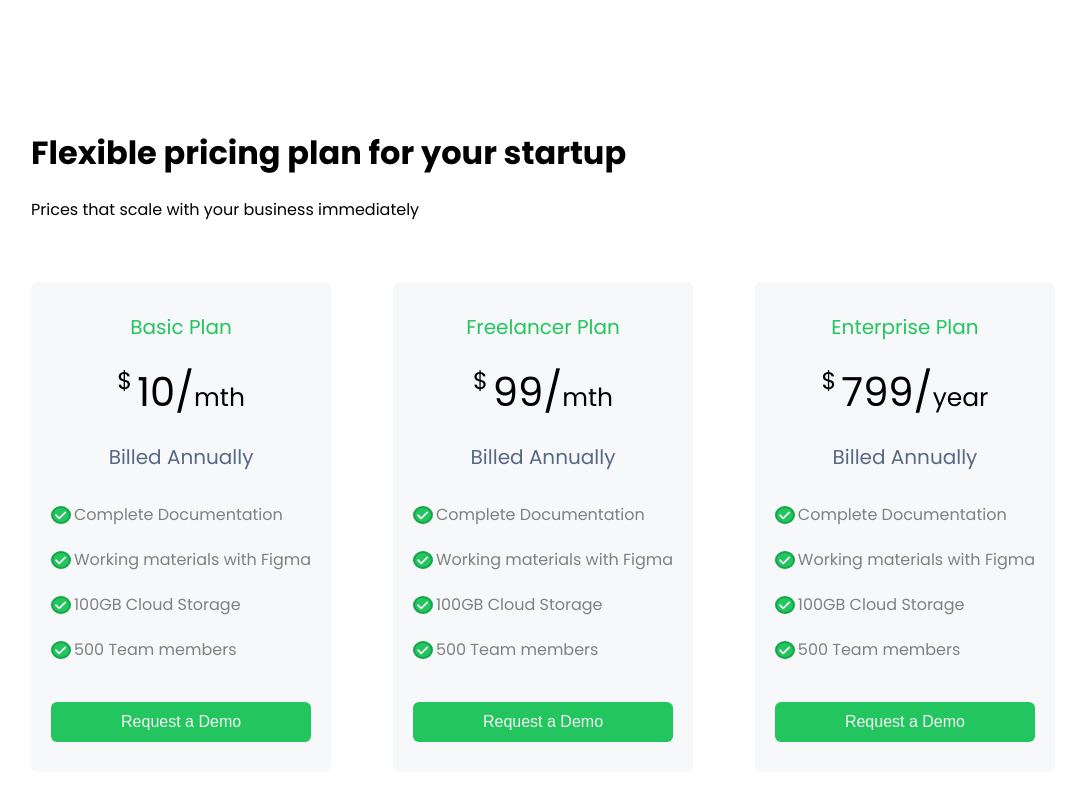
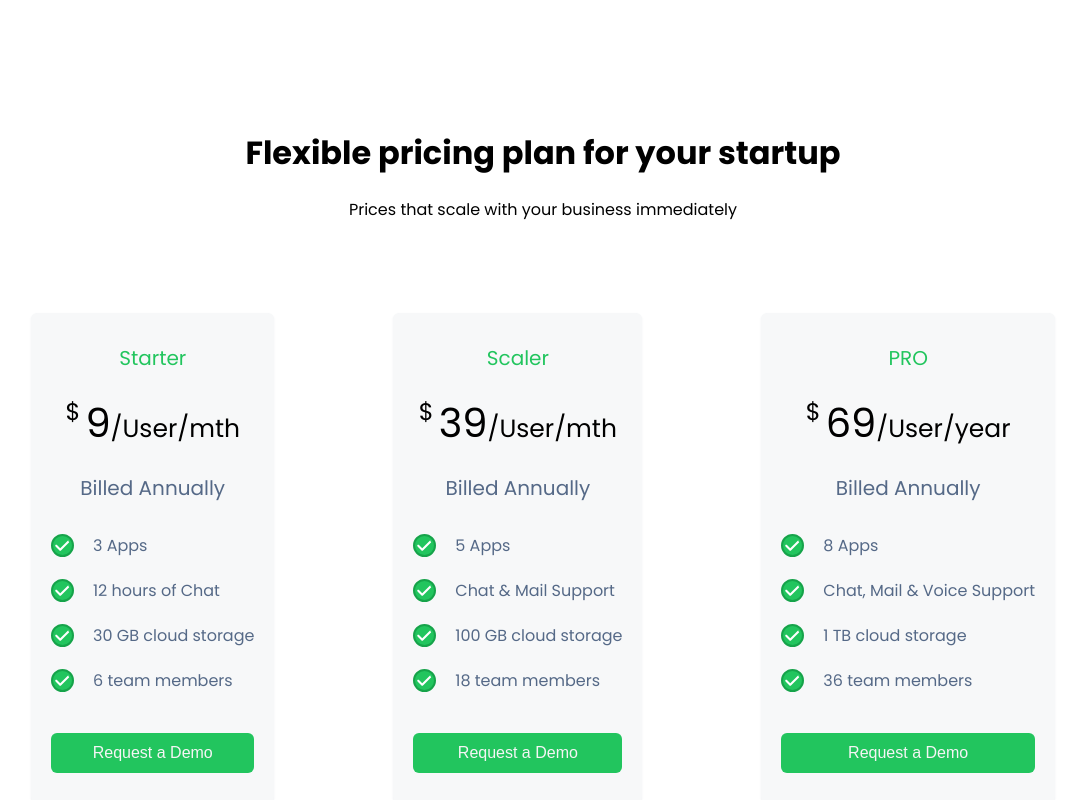
Before and after one commit to UchihaDSenju/docky-flypat, a React (Vite) app: page / in a window 1280 px wide. Shown: the part 4520-5320 px from the top of the page, without its empty margins (97-1163 px from the left). Built offline with nearby package versions, Linux system fonts and the light colour scheme.

Commit message:
pricing and application mobile-view changed

```diff
--- a/src/components/application.tsx
+++ b/src/components/application.tsx
@@ -7,7 +7,7 @@ function Application() {
   return (
     <div className='application-container'>
       <Badge content='application' />
-      <h1 style={{textAlign: 'center', marginBottom: '20px'}}>Great work starts with your app</h1>
+      <h1 style={{textAlign: 'center', marginBottom: '20px'}}>8 apps, All-in-One Suite</h1>
       <img className='hero' src={hero} alt="" />
       <p className='application-desc p-20'>Our philosophy is simple — hire a team of diverse, passionate people and foster a culture that empowers you to do you best work.</p>
       <div className="buttons">
--- a/src/components/price-card.tsx
+++ b/src/components/price-card.tsx
@@ -14,14 +14,14 @@ function PriceCard(props: Props) {
     <div className='priceTag-card'>
         <div className='priceTag-badge'><Badge content='pricing' /></div>
         <p className='card-title elem'>{props.plan}</p>
-        <h1 className='elem' ><span className='dollar'>$</span>{props.price}/<span className='planCycle'>{props.planCycle}</span></h1>
+        <h1 className='elem' ><span className='dollar'>$</span>{props.price}<span className='planCycle'>/User/{props.planCycle}</span></h1>
         <p style={{fontSize: '20px'}} className='grey-color elem p-20'>{props.billPlan}</p>
         <ul className='benefit-list elem' style={{textAlign: 'left'}}>
             {props.planBenefits.map((benefit, index) => {
                 return(
                     <li key={index} className='grey-color elem'>
                         <img src={check} alt="list decor" />
-                        {benefit}
+                        <p className='price-tag-benefit grey-color'>{benefit}</p>
                     </li>
                 )
             })}
--- a/src/components/pricing.tsx
+++ b/src/components/pricing.tsx
@@ -8,8 +8,8 @@ function Pricing() {
   return (
     <div className='pricing-container'>
       <Badge content='pricing' />
-      <h1 style={{marginBottom: '20px'}}>Flexible pricing plan for your startup</h1>
-      <p style={{marginBottom: '60px'}}>Prices that scale with your business immediately</p>
+      <h1 className='pricing-heading' style={{marginBottom: '20px', textAlign: 'center'}}>Flexible pricing plan for your startup</h1>
+      <p style={{marginBottom: '60px', textAlign: 'center'}}>Prices that scale with your business immediately</p>
       <div className='priceTag-cards'>
         {prices.map((p, index) => {
           return(
--- a/src/helpers/priceTags.tsx
+++ b/src/helpers/priceTags.tsx
@@ -1,23 +1,23 @@
 export const prices = [
     {
-        plan: 'Basic Plan',
-        price: 10,
+        plan: 'Starter',
+        price: 9,
         planCycle: 'mth',
         billPlan: 'Billed Annually',
-        planBenefits: ['Complete Documentation', 'Working materials with Figma', '100GB Cloud Storage', '500 Team members']
+        planBenefits: ['3 Apps', '12 hours of Chat', '30 GB cloud storage', '6 team members']
     },
     {
-        plan: 'Freelancer Plan',
-        price: 99,
+        plan: 'Scaler',
+        price: 39,
         planCycle: 'mth',
         billPlan: 'Billed Annually',
-        planBenefits: ['Complete Documentation', 'Working materials with Figma', '100GB Cloud Storage', '500 Team members']
+        planBenefits: ['5 Apps', 'Chat & Mail Support', '100 GB cloud storage', '18 team members']
     },
     {
-        plan: 'Enterprise Plan',
-        price: 799,
+        plan: 'PRO',
+        price: 69,
         planCycle: 'year',
         billPlan: 'Billed Annually',
-        planBenefits: ['Complete Documentation', 'Working materials with Figma', '100GB Cloud Storage', '500 Team members']
+        planBenefits: ['8 Apps', 'Chat, Mail & Voice Support', '1 TB cloud storage', '36 team members']
     },
 ]
--- a/src/index.css
+++ b/src/index.css
@@ -92,6 +92,7 @@ a{
   }
 
   .feature-container{
+    display: none;
     padding: 50px 0px;
     margin: 40px 0px;
   }
@@ -110,11 +111,15 @@ a{
   }
 
   .getStarted-container{
+    display: none;
     grid-template-columns: 1fr;
     padding: 40px;
     transition: 0.3s;
   }
 
+  .demo-container{
+    display: none;
+  }
   .demo-content{
     padding: 30px;
   }
@@ -137,11 +142,18 @@ a{
     width: 90%;
   }
 
+  .application-container{
+    width: 90%;
+  }
+
   .hero{
     width: 350px;
     height: 300px;
   }
 
+  .pricing-container{
+    width: 100%;
+  }
   .priceTag-cards{
     flex-direction: column;
   }
--- a/src/styles/hos-card.css
+++ b/src/styles/hos-card.css
@@ -23,13 +23,15 @@
 }
 @media(max-width: 600px){
     .hos-cards-container{
-        flex-direction: column;
+        display: grid;
+        grid-template-columns: 50% 50%;
+        gap: 10px;
 
     }
     .hos-cards-container img{
-        width: 180px;
-        height: 60px;
-        margin: 10px;
+        width: 90px;
+        height: 30px;
+        margin: 10px auto;
         transition: 0.3s;
     }
 }
--- a/src/styles/pricing.css
+++ b/src/styles/pricing.css
@@ -27,6 +27,8 @@
     text-align: center;
     padding: 20px;
     border-radius: 6px;
+    box-shadow: 0px 1px 2px rgba(85, 105, 135, 0.1);
+    margin: 31px 0px;
 }
 .card-title{
     color: #22C55E;
@@ -42,7 +44,7 @@
 }
 .planCycle{
     display: inline-block;
-    font-weight: 400;
+    font-weight: 500;
     font-size: 25px;
 }
 .priceTag-card li{
@@ -54,6 +56,9 @@
     align-items: center;
     color: grey;
 }
+.price-tag-benefit{
+    margin-left: 16px;
+}
 
 .benefit-list img{
     background-color: #22C55E;
@@ -61,4 +66,6 @@
     padding: 2px;
     border-radius: 50%;
     margin-right: 3px;
+    width: 15px;
+    height: 15px;
 }
```
